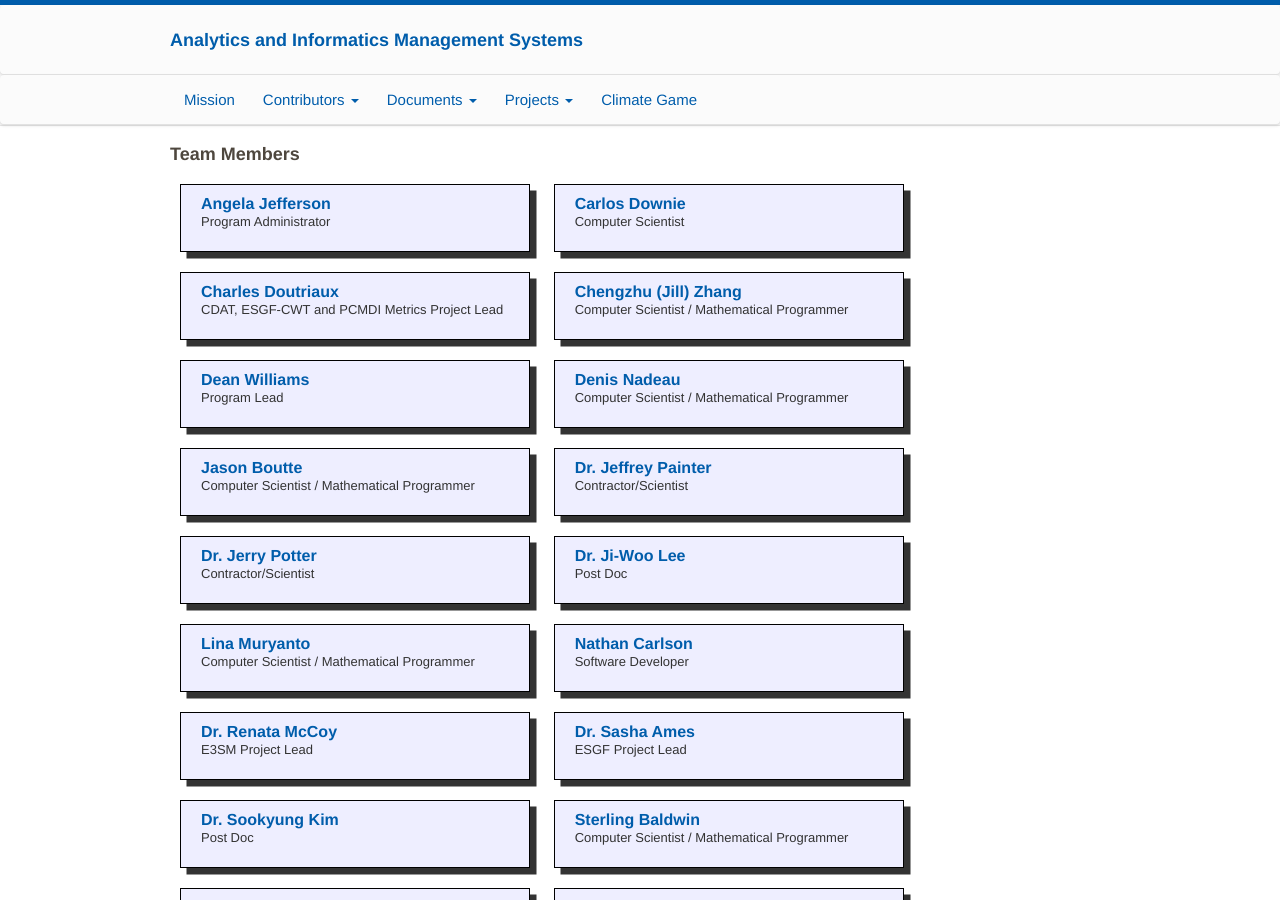
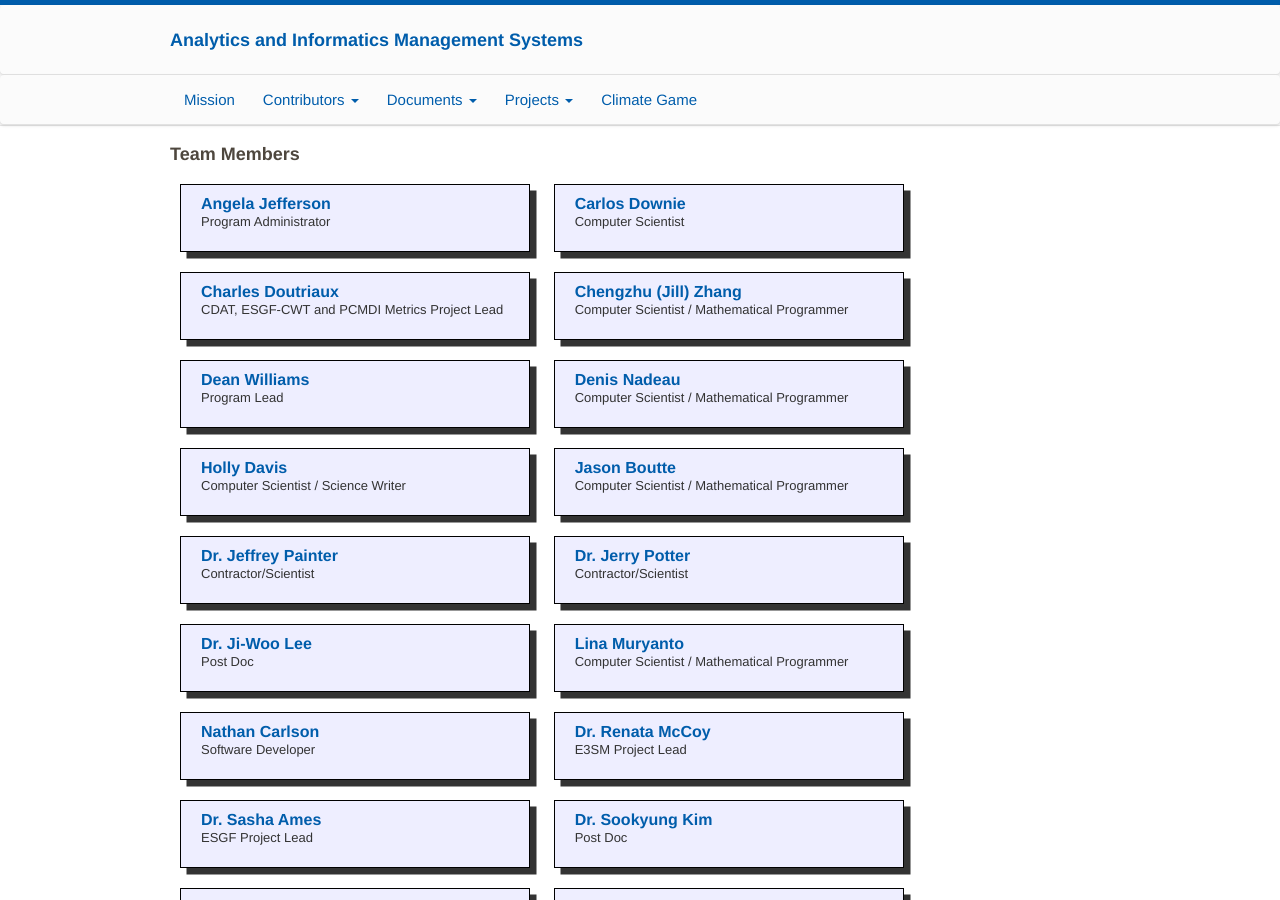
Before and after one commit to aims-group/aims-site, a Jekyll site: the page built from team.md, in a window 1280 px wide and 900 px high. Built offline with Jekyll 4.4.1, drawn with Linux system fonts in a browser that asks for light colours.

Commit message:
Adding Holly

```diff
--- a/team.md
+++ b/team.md
@@ -45,6 +45,13 @@ title: Team
   <div class="person-info">
     <div class="person-name"><a href="https://github.com/dnadeau4" target="_blank">Denis Nadeau</a></div>
     <div class="person-position">Computer Scientist / Mathematical Programmer</div>
+  </div>
+</div>
+
+<div class="person">
+  <div class="person-info">
+    <div class="person-name"><a href="https://github.com/davis278" target="_blank">Holly Davis</a></div>
+    <div class="person-position">Computer Scientist / Science Writer</div>
   </div>
 </div>
 
```
